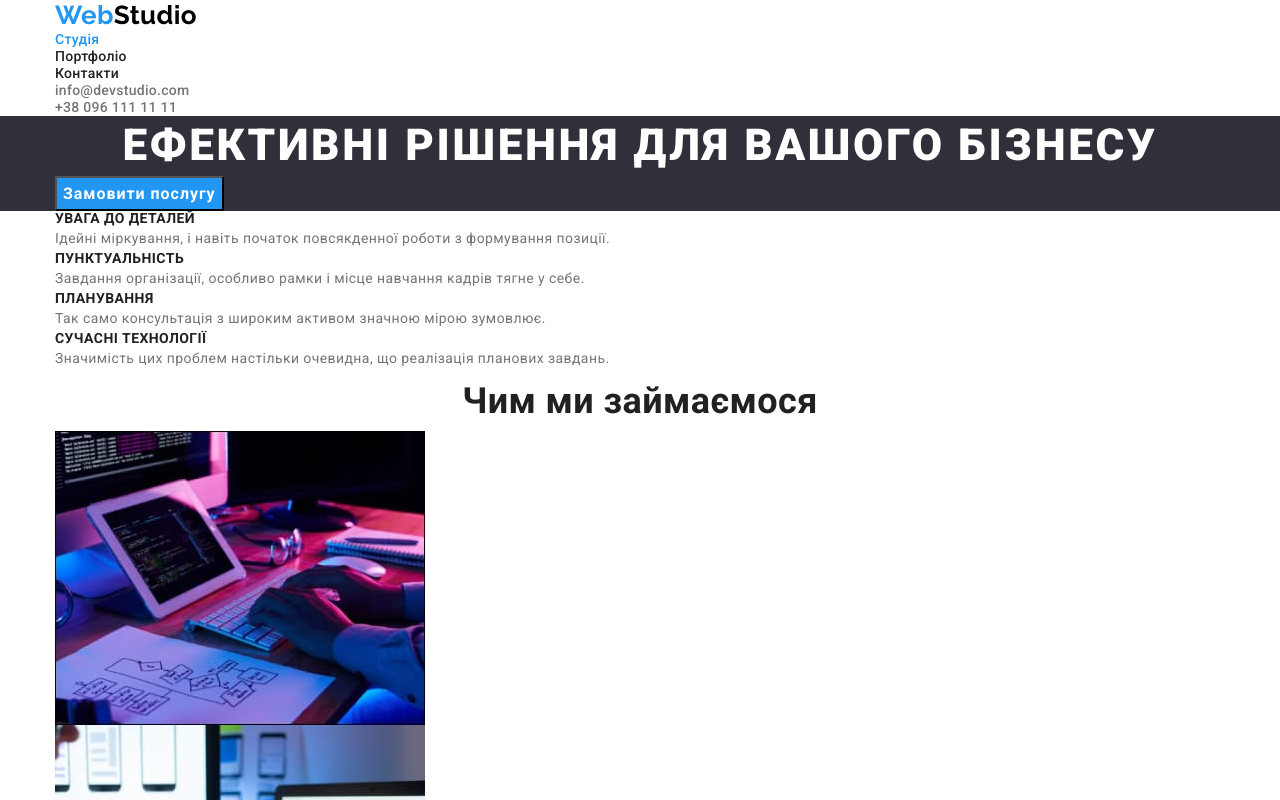
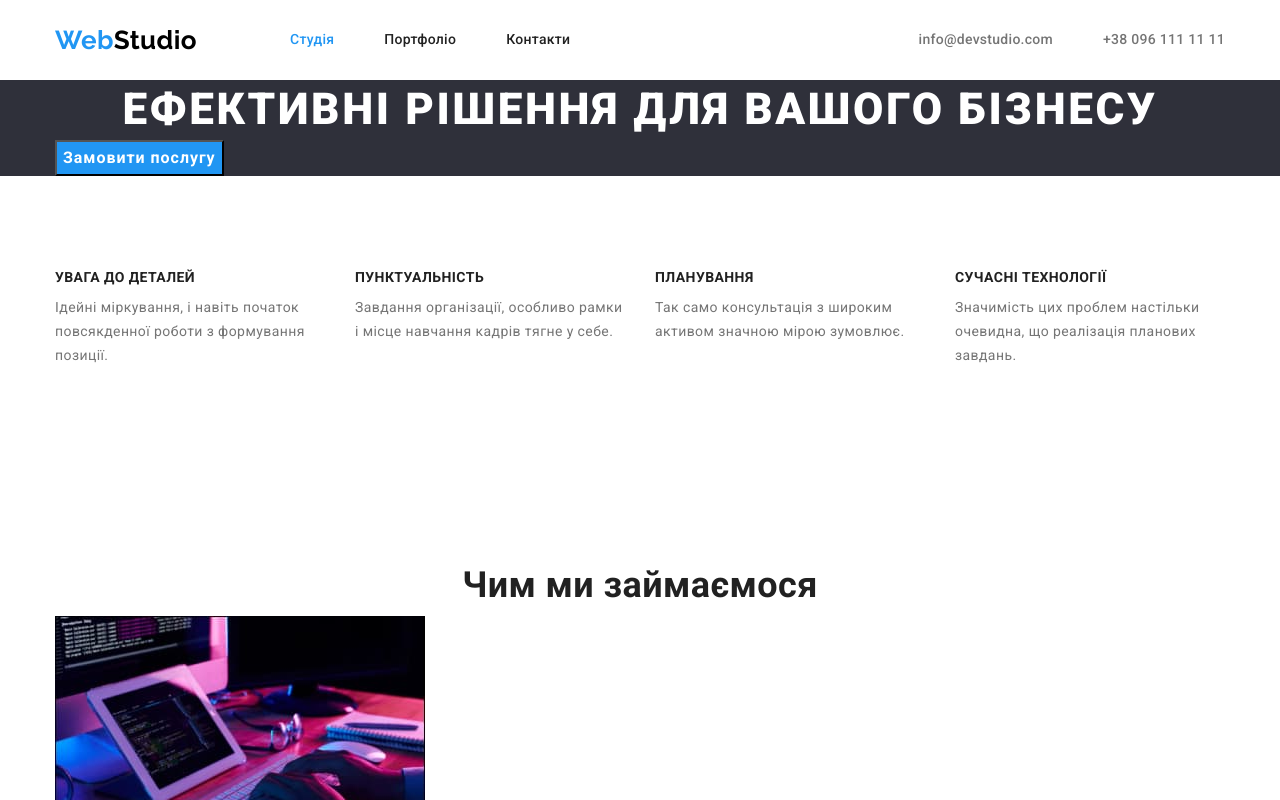
Before and after one commit to sirosh-denys/goit-markup-hw-03, a plain HTML site: page index.html in a window 1280 px wide. Shown: the top 800 px of the page. Drawn offline with nearby package versions, Linux system fonts and the light colour scheme.

Commit message:
Feauters

```diff
--- a/css/styles.css
+++ b/css/styles.css
@@ -54,10 +54,26 @@ img {
   Reset end
 */
 
+.section{
+  padding-top: 94px;
+  padding-bottom: 94px;
+}
+
 .container {
   width: 1200px;
   margin: 0 auto;
   padding: 0 15px;
+}
+
+.hrader-container{
+  display: flex;
+  align-items: center;
+}
+
+.navigation{
+  display: flex;
+  align-items: center;
+  margin-right: auto;
 }
 
 .logo {
@@ -67,6 +83,8 @@ img {
   font-size: 26px;
   line-height: 1.19;
   color: var(--logo-color);
+  margin-right: 93px;
+  display: block;
 }
 
 .logo-blue-fragment {
@@ -77,12 +95,23 @@ img {
   color: var(--accent-color);
 }
 
+.mainmenu-list{
+  display: flex;
+  align-items: center;
+}
+
+.mainmenu-item:not(:last-child){
+  margin-right: 50px;
+}
+
 .mainmenu-item-link {
   font-style: normal;
   font-weight: 500;
   line-height: 1.14;
   letter-spacing: 0.02em;
   color: var(--main-color-dark-first);
+  display: block;
+  padding: 32px 0px;
 }
 
 .current{
@@ -94,12 +123,23 @@ img {
   color: var(--accent-color);
 }
 
+.header-contacts-list {
+  display: flex;
+  align-items: center;
+}
+
+.header-contacts-item:not(:last-child){
+  margin-right: 50px;
+}
+
 .header-contacts-link {
   font-style: normal;
   font-weight: 500;
   line-height: 1.14;
   letter-spacing: 0.02em;
   color: var(--main-color-dark-second);
+  display: block;
+  padding: 32px 0px;
 }
 
 .header-contacts-link:hover,
@@ -155,11 +195,21 @@ img {
   overflow: hidden;
 }
 
+.features-list {
+  display: flex;
+  gap: 30px;
+}
+
+.feature-item {
+  width: 270px;
+}
+
 .feature-item-header {
   font-weight: 700;
   font-size: 14px;
   line-height: 1.14;
   text-transform: uppercase;
+  margin-bottom: 10px;
 }
 
 .feature-item-description {
--- a/index.html
+++ b/index.html
@@ -23,7 +23,7 @@
   <body>
     <!--HEADER-->
     <header class="header">
-      <div class="container">
+      <div class="hrader-container container">
         <nav class="navigation">
           <a class="logo link" href="./"><span class="logo-blue-fragment">Web</span>Studio</a>
           <ul class="mainmenu-list list">
@@ -59,7 +59,7 @@
         </div>
       </section>
       <!--FEATURES-->
-      <section class="features">
+      <section class="features section">
         <div class="container">
           <h2 class="features-title vusual-hidden">Наші переваги</h2>
           <ul class="features-list list">
@@ -91,7 +91,7 @@
         </div>
       </section>
       <!--ABOUT US-->
-      <section class="aboutus">
+      <section class="aboutus section">
         <div class="container">
           <h2 class="aboutus-header">Чим ми займаємося</h2>
           <ul class="aboutus-list list">
@@ -118,7 +118,7 @@
         </div>
       </section>
       <!--OUR TEAM-->
-      <section class="team">
+      <section class="team section">
         <div class="container">
           <h2 class="team-header">Наша команда</h2>
           <ul class="team-list list">
```
Also changed, not shown: portfolio.html (+2 -2 lines).
